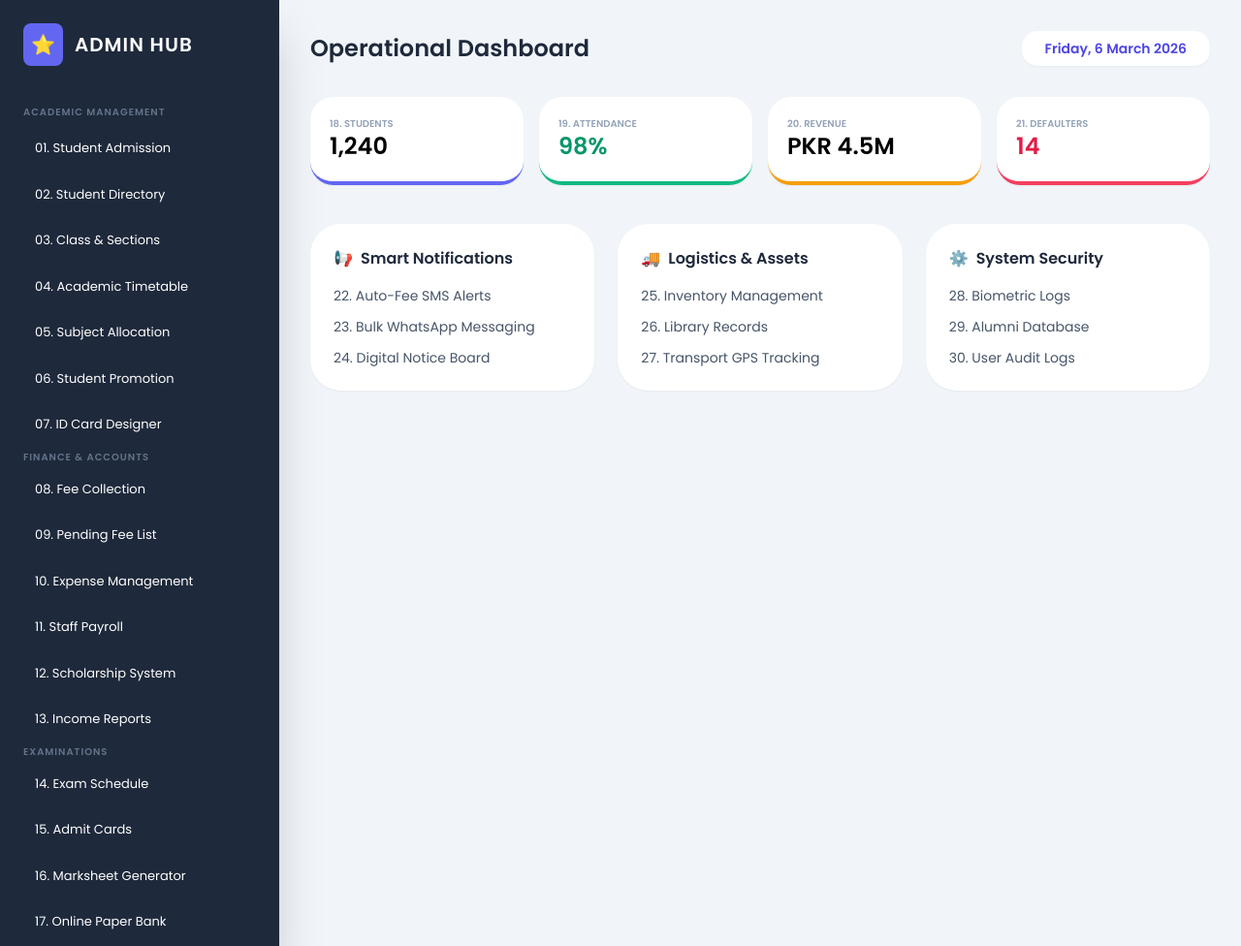
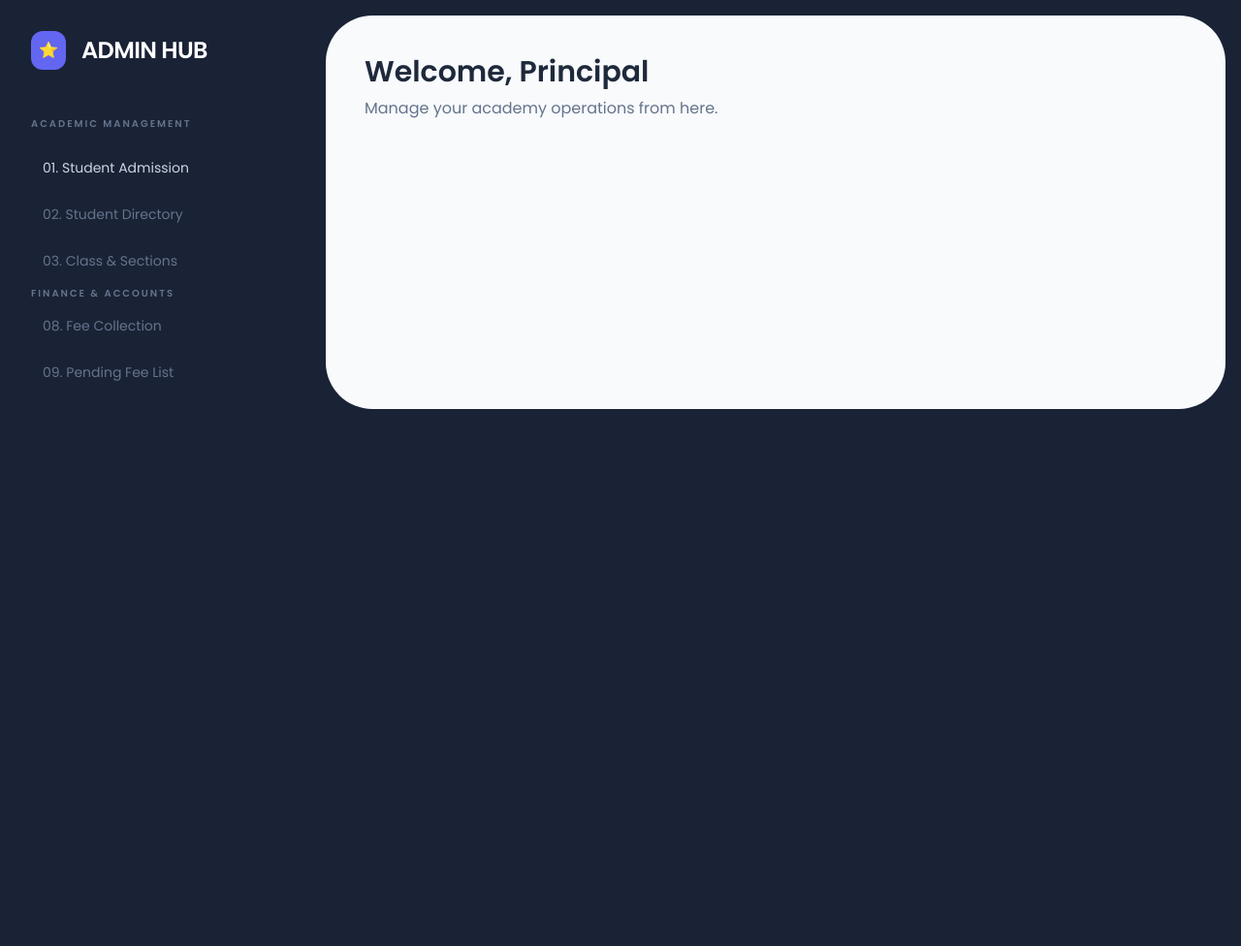
Before and after one commit to kaleembuzdar9999-star/Starofkaleem, a plain HTML site: page admin.html in a window 1280 px wide. Shown: the top 976 px of the page at 97% size. After the commit the page ends 800 px from the top, so only its background shows below. Drawn offline with nearby package versions, Linux system fonts and the light colour scheme.

Commit message:
Update admin.html

```diff
--- a/admin.html
+++ b/admin.html
@@ -3,109 +3,33 @@
 <head>
     <meta charset="UTF-8">
     <meta name="viewport" content="width=device-width, initial-scale=1.0">
-    <title>Admin Panel | Star of Kaleem</title>
+    <title>Admin Hub | Star of Kaleem</title>
     <script src="https://cdn.tailwindcss.com"></script>
-    <link href="https://fonts.googleapis.com/css2?family=Poppins:wght@300;400;600&display=swap" rel="stylesheet">
+    <link href="https://fonts.googleapis.com/css2?family=Poppins:wght@400;600&display=swap" rel="stylesheet">
     <style>body { font-family: 'Poppins', sans-serif; }</style>
 </head>
-<body class="bg-slate-100 min-h-screen">
-
+<body class="bg-[#1a2236] min-h-screen text-slate-300">
     <div class="flex flex-col md:flex-row">
-        <div class="bg-[#1e293b] text-white w-full md:w-72 p-6 min-h-screen shadow-2xl">
-            <div class="flex items-center gap-3 mb-10">
-                <div class="bg-indigo-500 p-2 rounded-lg text-xl">⭐</div>
-                <h2 class="text-xl font-bold tracking-wider">ADMIN HUB</h2>
+        <div class="w-full md:w-80 p-8">
+            <div class="flex items-center gap-4 mb-12">
+                <div class="bg-indigo-500 p-2 rounded-xl text-white">⭐</div>
+                <h2 class="text-2xl font-bold text-white tracking-tight">ADMIN HUB</h2>
             </div>
 
-            <nav class="space-y-1 text-[13px]">
-                <p class="text-slate-500 uppercase font-bold text-[10px] mb-2 tracking-widest">Academic Management</p>
-                <a href="#" class="block p-3 hover:bg-indigo-600 rounded-xl transition">01. Student Admission</a>
-                <a href="#" class="block p-3 hover:bg-indigo-600 rounded-xl transition">02. Student Directory</a>
-                <a href="#" class="block p-3 hover:bg-indigo-600 rounded-xl transition">03. Class & Sections</a>
-                <a href="#" class="block p-3 hover:bg-indigo-600 rounded-xl transition">04. Academic Timetable</a>
-                <a href="#" class="block p-3 hover:bg-indigo-600 rounded-xl transition">05. Subject Allocation</a>
-                <a href="#" class="block p-3 hover:bg-indigo-600 rounded-xl transition">06. Student Promotion</a>
-                <a href="#" class="block p-3 hover:bg-indigo-600 rounded-xl transition">07. ID Card Designer</a>
-
-                <p class="text-slate-500 uppercase font-bold text-[10px] mt-6 mb-2 tracking-widest">Finance & Accounts</p>
-                <a href="#" class="block p-3 hover:bg-emerald-600 rounded-xl transition">08. Fee Collection</a>
-                <a href="#" class="block p-3 hover:bg-emerald-600 rounded-xl transition">09. Pending Fee List</a>
-                <a href="#" class="block p-3 hover:bg-emerald-600 rounded-xl transition">10. Expense Management</a>
-                <a href="#" class="block p-3 hover:bg-emerald-600 rounded-xl transition">11. Staff Payroll</a>
-                <a href="#" class="block p-3 hover:bg-emerald-600 rounded-xl transition">12. Scholarship System</a>
-                <a href="#" class="block p-3 hover:bg-emerald-600 rounded-xl transition">13. Income Reports</a>
-
-                <p class="text-slate-500 uppercase font-bold text-[10px] mt-6 mb-2 tracking-widest">Examinations</p>
-                <a href="#" class="block p-3 hover:bg-rose-600 rounded-xl transition">14. Exam Schedule</a>
-                <a href="#" class="block p-3 hover:bg-rose-600 rounded-xl transition">15. Admit Cards</a>
-                <a href="#" class="block p-3 hover:bg-rose-600 rounded-xl transition">16. Marksheet Generator</a>
-                <a href="#" class="block p-3 hover:bg-rose-600 rounded-xl transition">17. Online Paper Bank</a>
+            <nav class="space-y-1">
+                <p class="text-slate-500 uppercase text-[10px] font-bold tracking-[0.2em] mb-4">Academic Management</p>
+                <a href="admission.html" class="flex items-center p-3 hover:bg-slate-800 rounded-2xl transition text-sm">01. Student Admission</a>
+                <a href="#" class="flex items-center p-3 hover:bg-slate-800 rounded-2xl transition text-sm text-slate-500">02. Student Directory</a>
+                <a href="#" class="flex items-center p-3 hover:bg-slate-800 rounded-2xl transition text-sm text-slate-500">03. Class & Sections</a>
+                <p class="text-slate-500 uppercase text-[10px] font-bold tracking-[0.2em] mt-8 mb-4">Finance & Accounts</p>
+                <a href="#" class="flex items-center p-3 hover:bg-slate-800 rounded-2xl transition text-sm text-slate-500">08. Fee Collection</a>
+                <a href="#" class="flex items-center p-3 hover:bg-slate-800 rounded-2xl transition text-sm text-slate-500">09. Pending Fee List</a>
             </nav>
         </div>
-
-        <div class="flex-1 p-4 md:p-8">
-            <div class="flex flex-col md:flex-row justify-between items-start md:items-center mb-8 gap-4">
-                <h1 class="text-2xl font-bold text-slate-800">Operational Dashboard</h1>
-                <div class="bg-white px-6 py-2 rounded-2xl shadow-sm text-sm font-semibold text-indigo-600">
-                    Friday, 6 March 2026
-                </div>
-            </div>
-
-            <div class="grid grid-cols-2 md:grid-cols-4 gap-4 mb-10">
-                <div class="bg-white p-5 rounded-3xl shadow-sm border-b-4 border-indigo-500">
-                    <p class="text-slate-400 text-[10px] font-bold uppercase">18. Students</p>
-                    <h2 class="text-2xl font-bold">1,240</h2>
-                </div>
-                <div class="bg-white p-5 rounded-3xl shadow-sm border-b-4 border-emerald-500">
-                    <p class="text-slate-400 text-[10px] font-bold uppercase">19. Attendance</p>
-                    <h2 class="text-2xl font-bold text-emerald-600">98%</h2>
-                </div>
-                <div class="bg-white p-5 rounded-3xl shadow-sm border-b-4 border-amber-500">
-                    <p class="text-slate-400 text-[10px] font-bold uppercase">20. Revenue</p>
-                    <h2 class="text-2xl font-bold">PKR 4.5M</h2>
-                </div>
-                <div class="bg-white p-5 rounded-3xl shadow-sm border-b-4 border-rose-500">
-                    <p class="text-slate-400 text-[10px] font-bold uppercase">21. Defaulters</p>
-                    <h2 class="text-2xl font-bold text-rose-600">14</h2>
-                </div>
-            </div>
-
-            <div class="grid grid-cols-1 md:grid-cols-2 lg:grid-cols-3 gap-6">
-                <div class="bg-white p-6 rounded-[2rem] shadow-sm">
-                    <h3 class="font-bold text-slate-800 mb-4 flex items-center gap-2">
-                        <span class="text-indigo-500">📢</span> Smart Notifications
-                    </h3>
-                    <ul class="space-y-3 text-sm text-slate-600">
-                        <li>22. Auto-Fee SMS Alerts</li>
-                        <li>23. Bulk WhatsApp Messaging</li>
-                        <li>24. Digital Notice Board</li>
-                    </ul>
-                </div>
-
-                <div class="bg-white p-6 rounded-[2rem] shadow-sm">
-                    <h3 class="font-bold text-slate-800 mb-4 flex items-center gap-2">
-                        <span class="text-emerald-500">🚚</span> Logistics & Assets
-                    </h3>
-                    <ul class="space-y-3 text-sm text-slate-600">
-                        <li>25. Inventory Management</li>
-                        <li>26. Library Records</li>
-                        <li>27. Transport GPS Tracking</li>
-                    </ul>
-                </div>
-
-                <div class="bg-white p-6 rounded-[2rem] shadow-sm">
-                    <h3 class="font-bold text-slate-800 mb-4 flex items-center gap-2">
-                        <span class="text-rose-500">⚙️</span> System Security
-                    </h3>
-                    <ul class="space-y-3 text-sm text-slate-600">
-                        <li>28. Biometric Logs</li>
-                        <li>29. Alumni Database</li>
-                        <li>30. User Audit Logs</li>
-                    </ul>
-                </div>
-            </div>
+        <div class="flex-1 bg-slate-50 m-4 rounded-[3rem] p-10 text-slate-800">
+            <h1 class="text-3xl font-bold">Welcome, Principal</h1>
+            <p class="text-slate-500 mt-2">Manage your academy operations from here.</p>
         </div>
     </div>
-
 </body>
-                  </html>
+</html>
```
